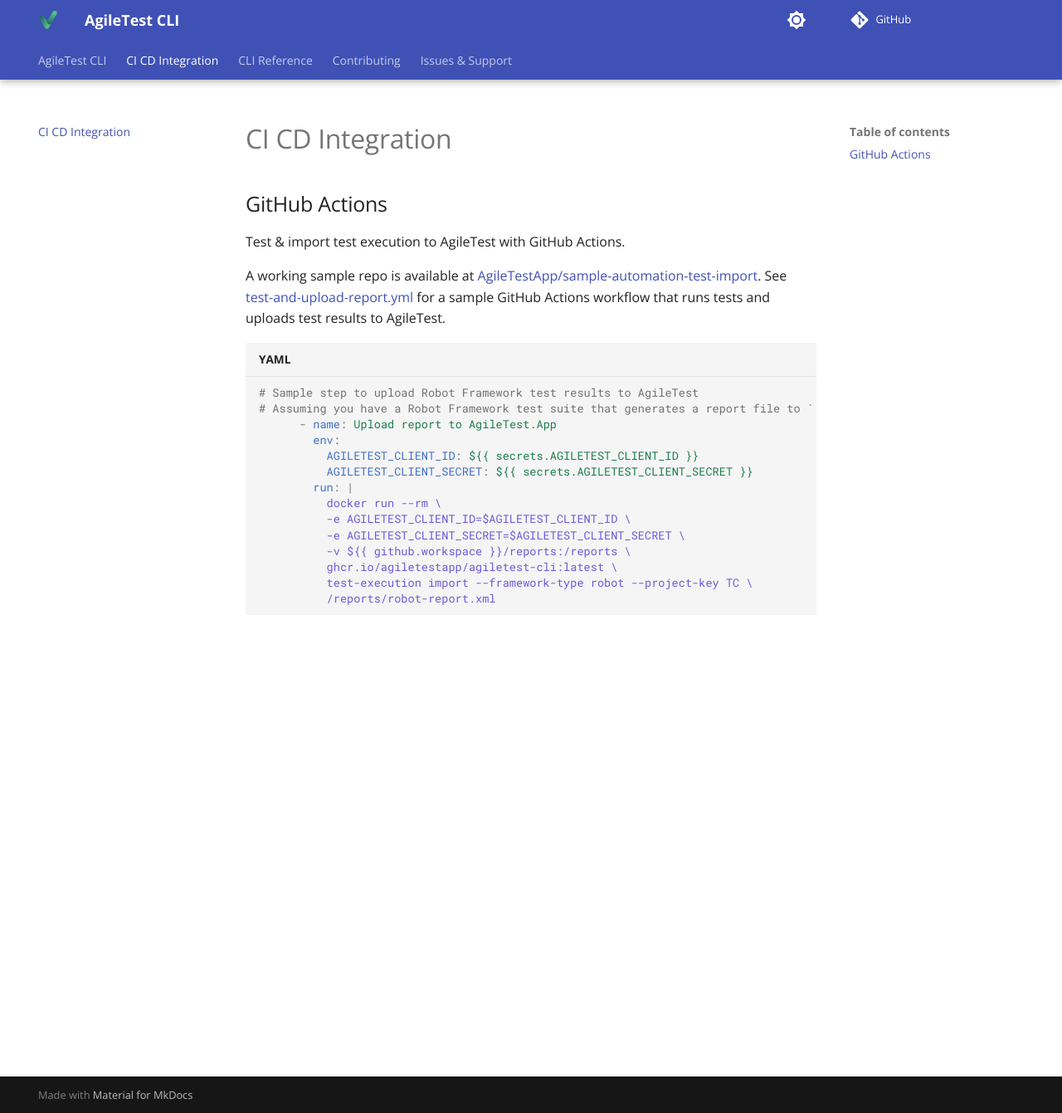
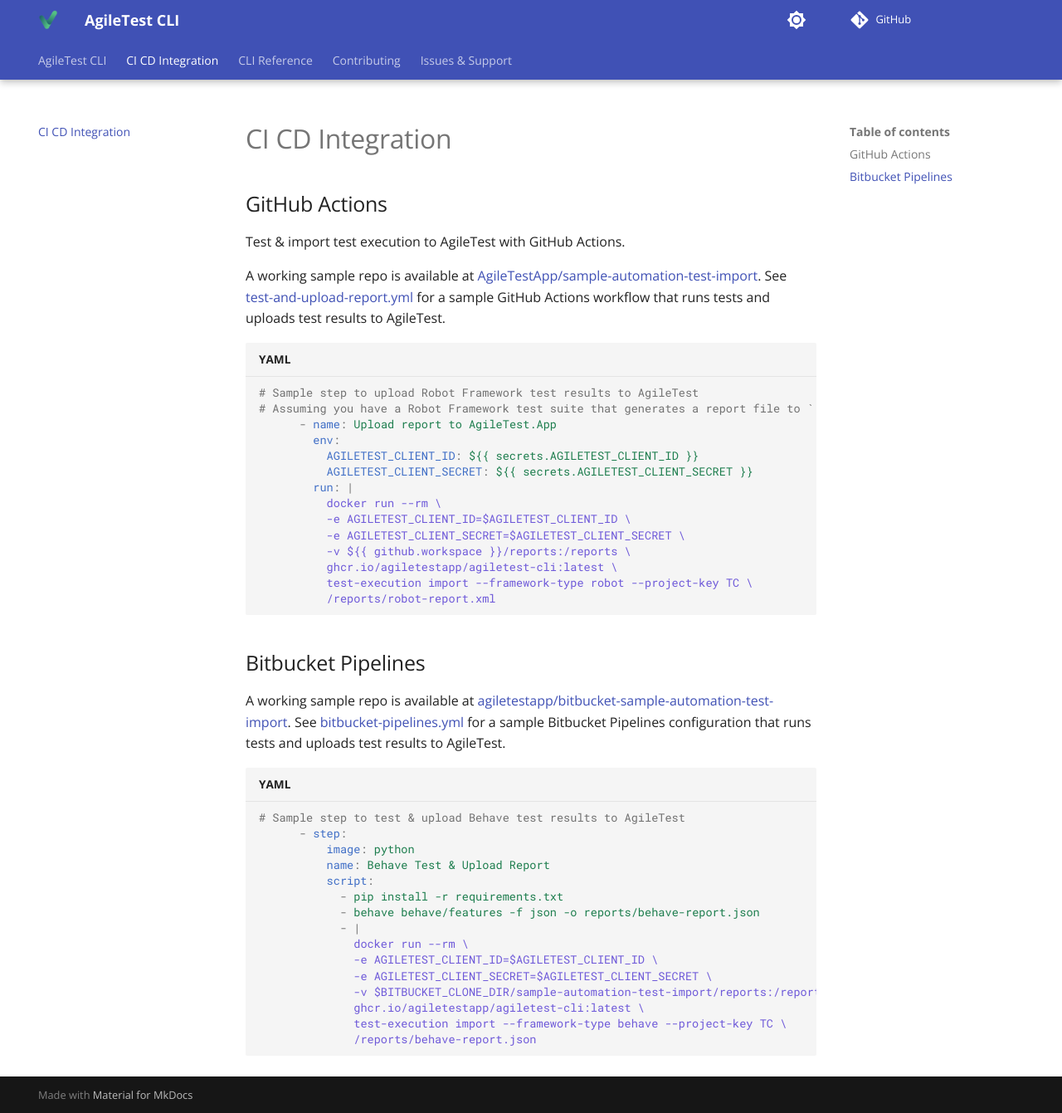
Before and after one commit to AgileTestApp/agiletest-cli, an MkDocs documentation site: the page built from docs/ci-cd.md, in a window 1280 px wide and 1341 px high. Shown: the whole window at 83% size. Built offline with MkDocs 1.6.1 and Material for MkDocs 9.7.7, drawn with Linux system fonts in a browser that asks for light colours; comment, search, counter and statistics services are not loaded.

Commit message:
docs: add bitbucket pipelines sample config

````diff
--- a/docs/ci-cd.md
+++ b/docs/ci-cd.md
@@ -22,3 +22,25 @@
           test-execution import --framework-type robot --project-key TC \
           /reports/robot-report.xml
 ```
+
+## Bitbucket Pipelines
+
+A working sample repo is available at [agiletestapp/bitbucket-sample-automation-test-import](https://bitbucket.org/agiletestapp/bitbucket-sample-automation-test-import/). See [bitbucket-pipelines.yml](https://bitbucket.org/agiletestapp/bitbucket-sample-automation-test-import/src/main/bitbucket-pipelines.yml) for a sample Bitbucket Pipelines configuration that runs tests and uploads test results to AgileTest.
+
+```yaml
+# Sample step to test & upload Behave test results to AgileTest
+      - step:
+          image: python
+          name: Behave Test & Upload Report
+          script:
+            - pip install -r requirements.txt
+            - behave behave/features -f json -o reports/behave-report.json
+            - |
+              docker run --rm \
+              -e AGILETEST_CLIENT_ID=$AGILETEST_CLIENT_ID \
+              -e AGILETEST_CLIENT_SECRET=$AGILETEST_CLIENT_SECRET \
+              -v $BITBUCKET_CLONE_DIR/sample-automation-test-import/reports:/reports \
+              ghcr.io/agiletestapp/agiletest-cli:latest \
+              test-execution import --framework-type behave --project-key TC \
+              /reports/behave-report.json
+```
````
